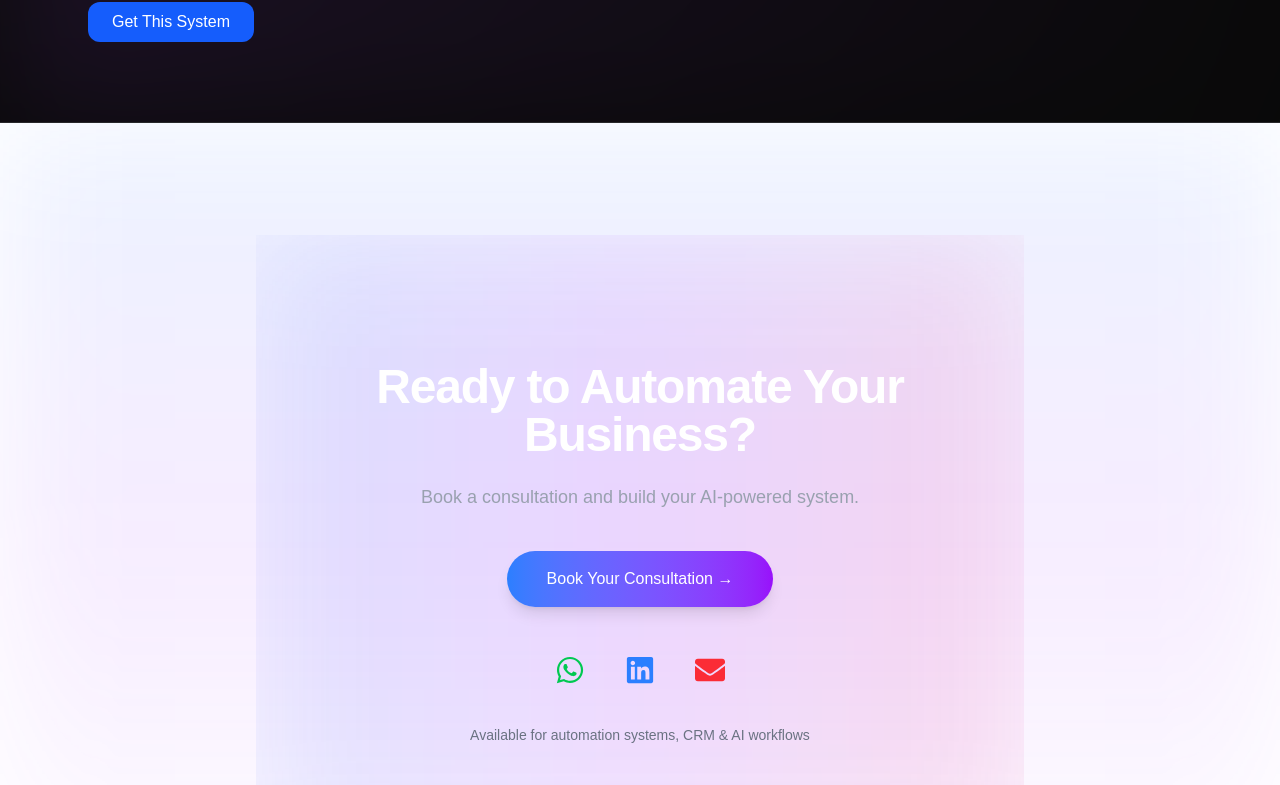
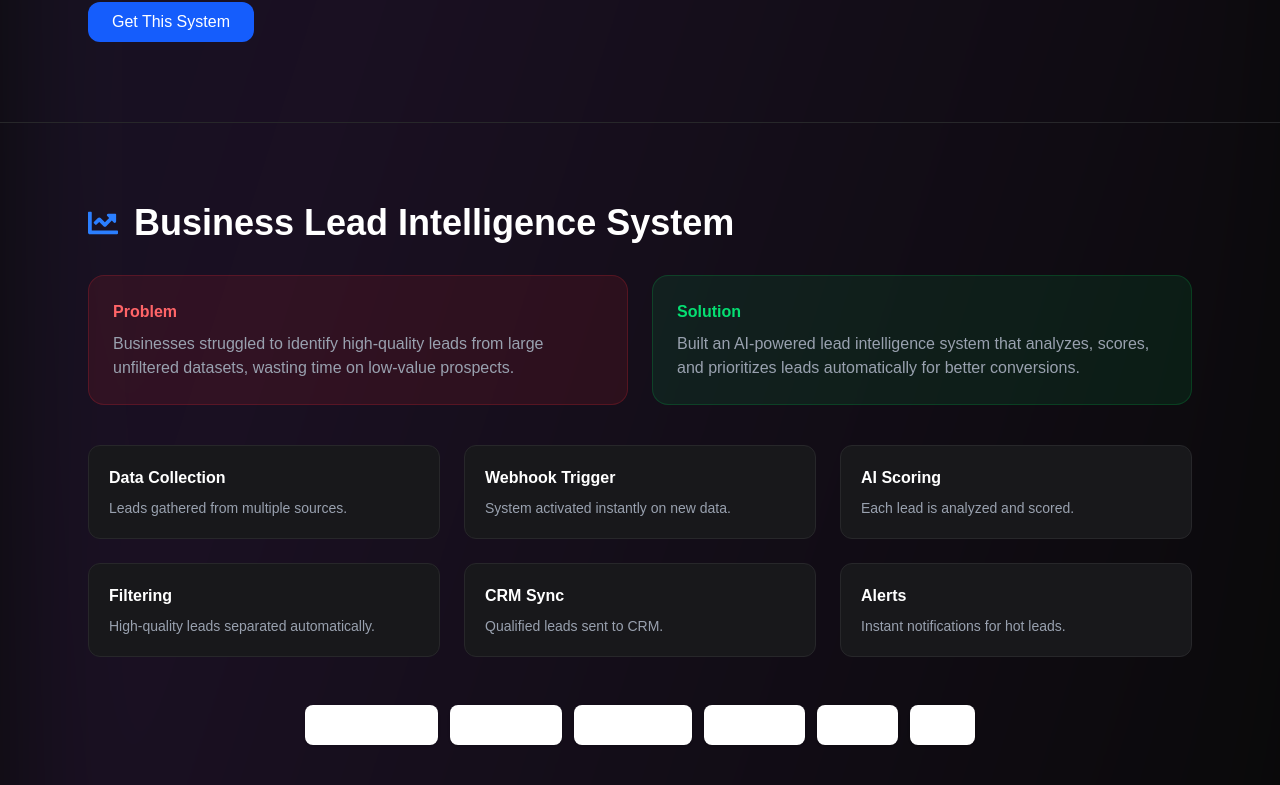
Before and after one commit to Ihsanellahi/Portfolio, a Next.js app: page / in a window 1280 px wide. Shown: the part 5720-6505 px from the top of the page. Built offline with nearby package versions, Linux system fonts and the light colour scheme.

Commit message:
case study

```diff
--- a/app/case-studies/page.tsx
+++ b/app/case-studies/page.tsx
@@ -194,6 +194,27 @@ export default function CaseStudies() {
             { value: "24/7", label: "Support Active" },
           ]}
         />
+        {/* LEAD INTELLIGENCE */}
+          <CaseStudy
+            icon={<FaChartLine />}
+            title="Business Lead Intelligence System"
+            problem="Businesses struggled to identify high-quality leads from large unfiltered datasets, wasting time on low-value prospects."
+            solution="Built an AI-powered lead intelligence system that analyzes, scores, and prioritizes leads automatically for better conversions."
+            diagram={["Data Source", "Webhook", "AI Scoring", "Filtering", "CRM", "Alerts"]}
+            steps={[
+              { title: "Data Collection", desc: "Leads gathered from multiple sources." },
+              { title: "Webhook Trigger", desc: "System activated instantly on new data." },
+              { title: "AI Scoring", desc: "Each lead is analyzed and scored." },
+              { title: "Filtering", desc: "High-quality leads separated automatically." },
+              { title: "CRM Sync", desc: "Qualified leads sent to CRM." },
+              { title: "Alerts", desc: "Instant notifications for hot leads." },
+            ]}
+            results={[
+              { value: "85%", label: "Better Lead Quality" },
+              { value: "3x", label: "Conversion Increase" },
+              { value: "Instant", label: "Lead Processing" },
+            ]}
+          />
 
       </div>
     </section>
```
Also changed, not shown: public/form.png (added).
